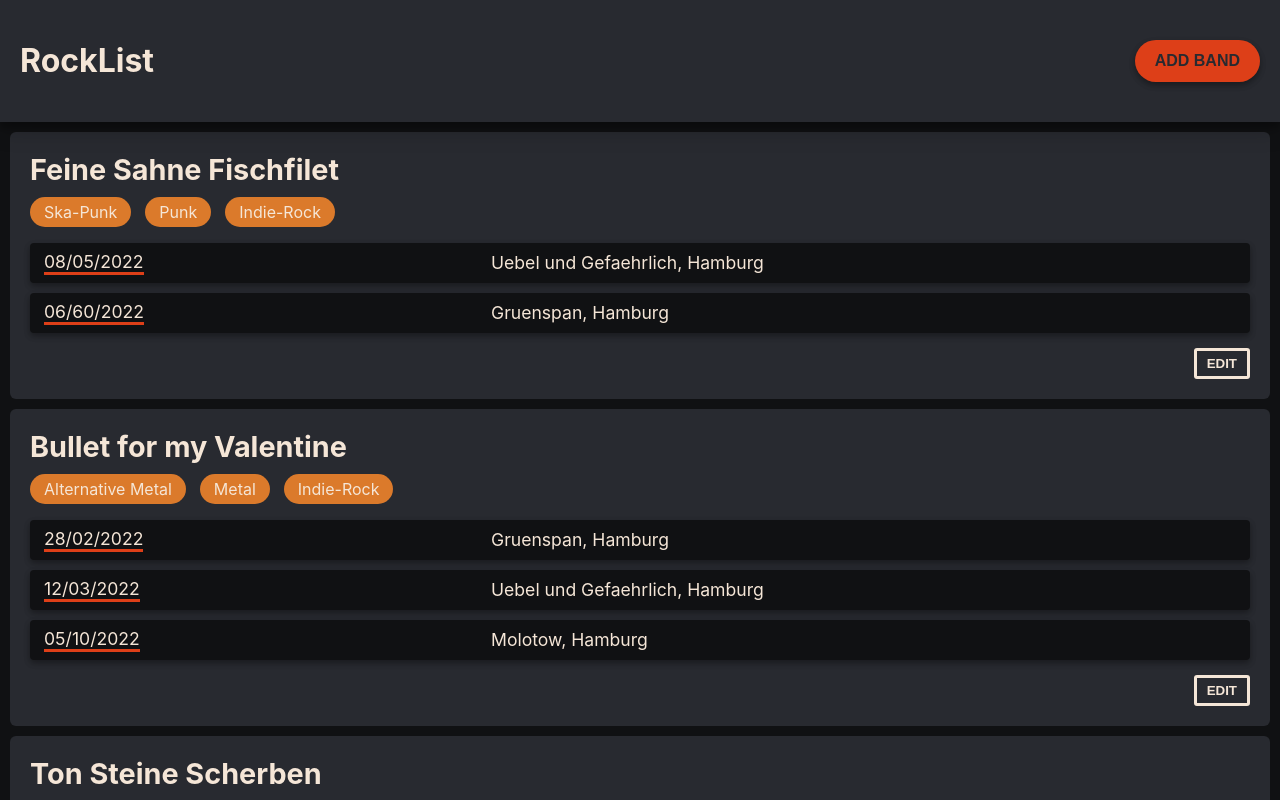
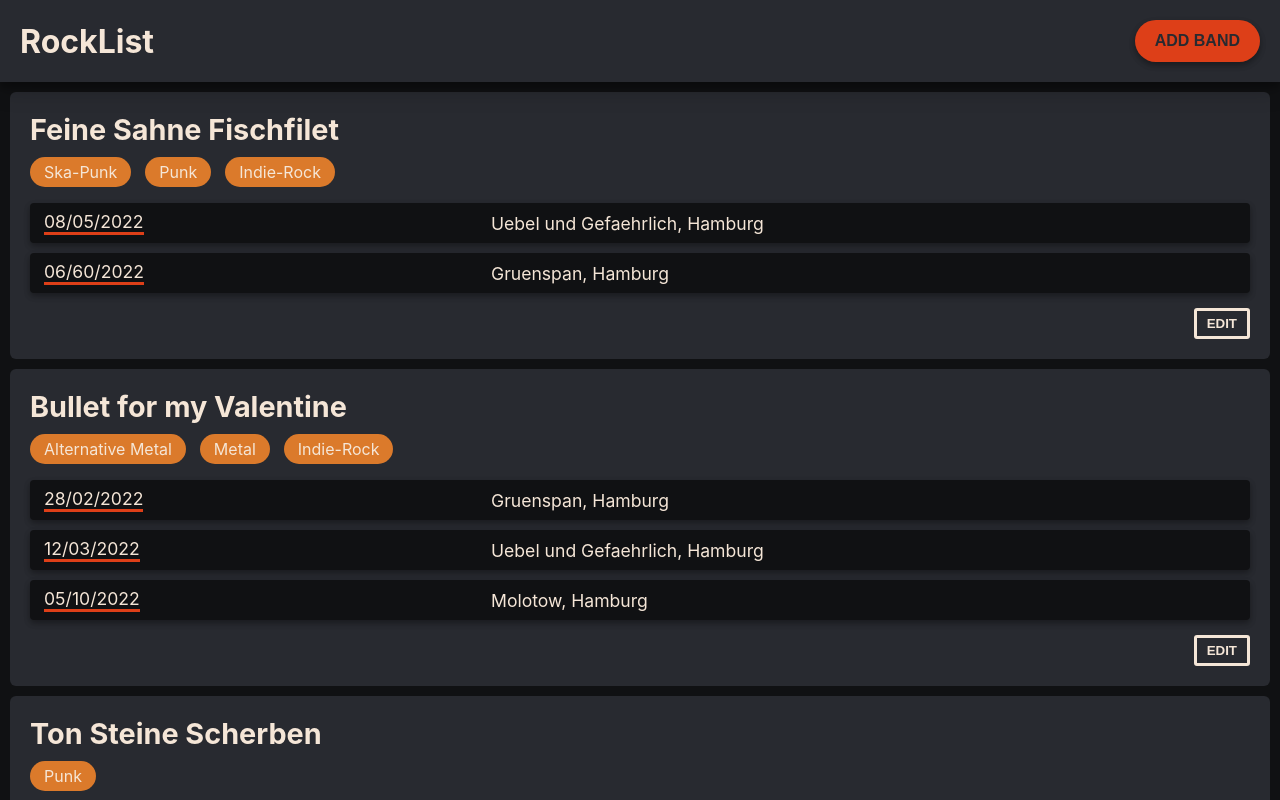
Before and after one commit to Alkawi/concert-overview, a React (Vite) app: page / in a window 1280 px wide. Built offline with nearby package versions, Linux system fonts and the light colour scheme.

Commit message:
Change form date styling and h1 margin

```diff
--- a/src/app/components/EditBandForm/EditBandForm.module.css
+++ b/src/app/components/EditBandForm/EditBandForm.module.css
@@ -17,7 +17,7 @@
   background-color: var(--c-dark-2);
   width: 100%;
   max-width: 500px;
-  padding: 50px;
+  padding: 20px;
   border-radius: 5px;
   display: grid;
 }
@@ -26,7 +26,7 @@
   margin-bottom: 50px;
   background-color: transparent;
   border: none;
-  font-size: 1.4rem;
+  font-size: 1.3rem;
   color: var(--c-light);
   border-bottom: 3px solid var(--c-dark);
   padding: 8px 0;
@@ -65,7 +65,7 @@
 
 .EditBandForm__terminContainer {
   display: grid;
-  grid-template-columns: 3fr 7fr auto;
+  grid-template-columns: 5fr 8fr auto;
   justify-content: center;
   align-items: start;
   gap: 10px;
--- a/src/app/components/Nav/Nav.module.css
+++ b/src/app/components/Nav/Nav.module.css
@@ -8,3 +8,7 @@
   box-shadow: rgba(0, 0, 0, 0.19) 0 10px 20px, rgba(0, 0, 0, 0.23) 0 6px 6px;
   z-index: 10;
 }
+
+.Nav h1 {
+  margin: 0;
+}
```
